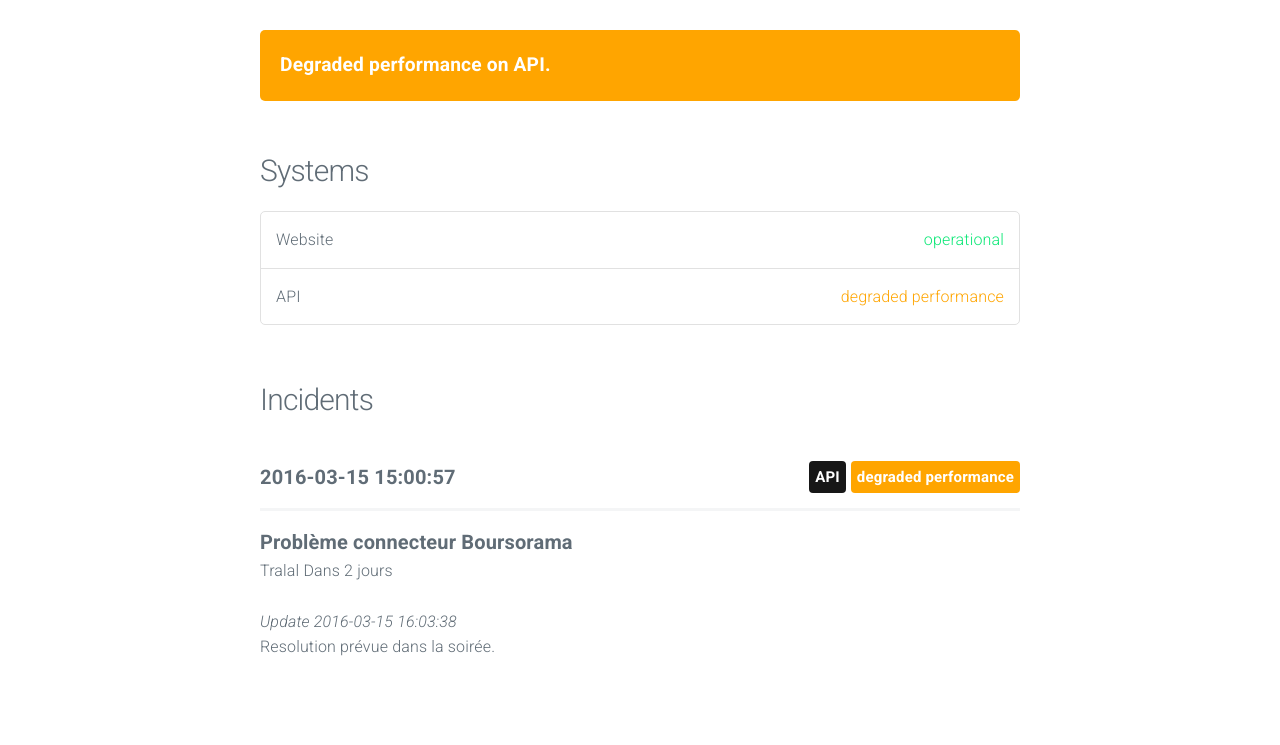
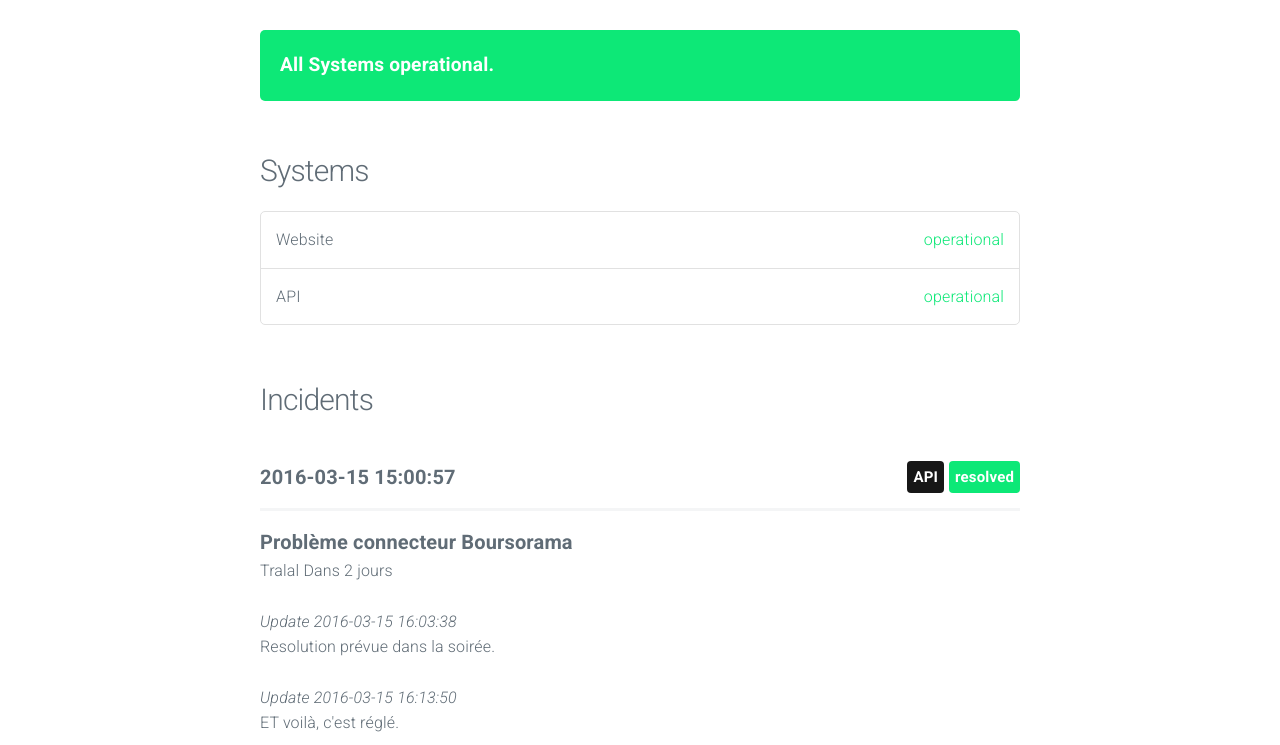
Before and after one commit to Linxo/LinxoServiceStatus, a plain HTML site: page index.html in a window 1280 px wide. Shown: the part 55-800 px from the top of the page. Drawn offline with nearby package versions, Linux system fonts and the light colour scheme.

Commit message:
update index

```diff
--- a/index.html
+++ b/index.html
@@ -31,11 +31,9 @@
 
 			<section class="container" id="main">
 
-
-					<div class="panel degraded performance">
-						Degraded performance on API.
+					<div class="panel operational">
+						All Systems operational.
 					</div>
-
 
 
 				<h4>Systems</h4>
@@ -46,7 +44,7 @@
 					</li>
 
 					<li>
-						API <span class="status degraded performance">degraded performance</span>
+						API <span class="status operational">operational</span>
 					</li>
 
 				</ul>
@@ -58,7 +56,7 @@
 						<span class="date">2016-03-15 15:00:57</span>
 
 
-							<span class="label degraded performance float-right">degraded performance</span>
+							<span class="label operational float-right">resolved</span>
 
 
 							<span class="label system float-right">API</span>
@@ -72,6 +70,10 @@ Dans 2 jours</p>
 
 							<p><em>Update 2016-03-15 16:03:38</em><br/>
 							Resolution prévue dans la soirée.
+							</p>
+
+							<p><em>Update 2016-03-15 16:13:50</em><br/>
+							ET voilà, c'est réglé.
 							</p>
 
 					</div>
```
